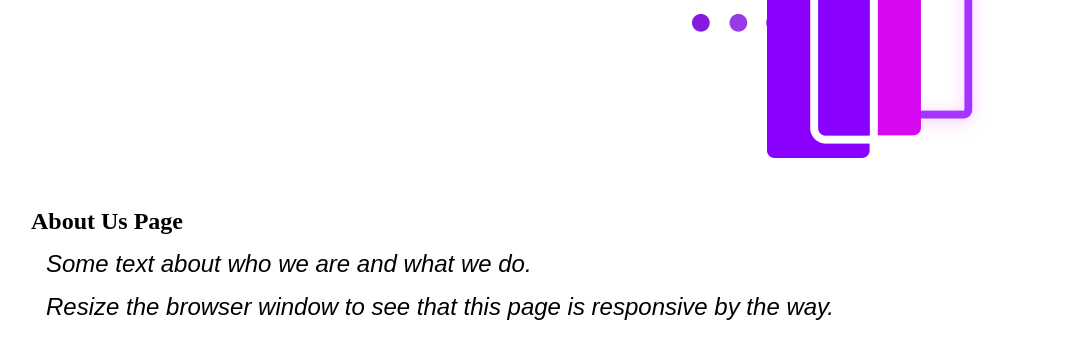
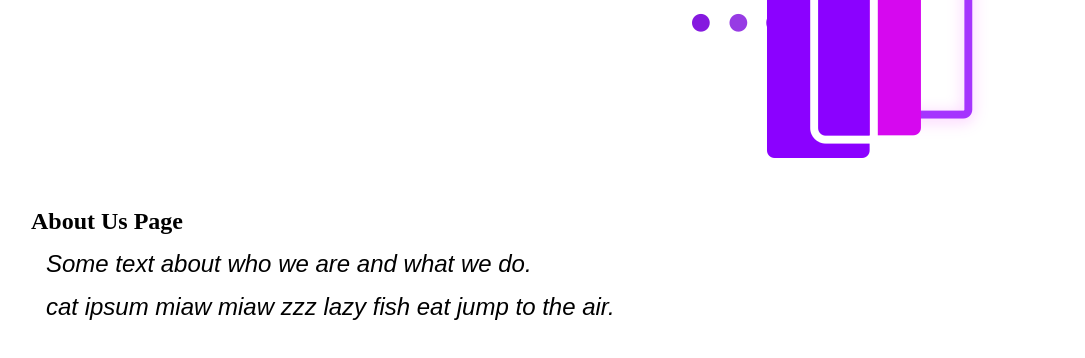
Before and after one commit to absen19/absen19.github.com, a plain HTML site: page index.html in a window 1280 px wide. Shown: the part 362-720 px from the top of the page, without its empty margins (97-1182 px from the left). Drawn offline with Linux system fonts and the light colour scheme.

Commit message:
about update

```diff
--- a/index.html
+++ b/index.html
@@ -38,7 +38,7 @@
         <section class="about-section">
           <h1>About Us Page</h1>
           <p>Some text about who we are and what we do.</p>
-          <p>Resize the browser window to see that this page is responsive by the way.</p>
+          <p>cat ipsum miaw miaw zzz lazy fish eat jump to the air.</p>
         </section>
     </div>
 
```
